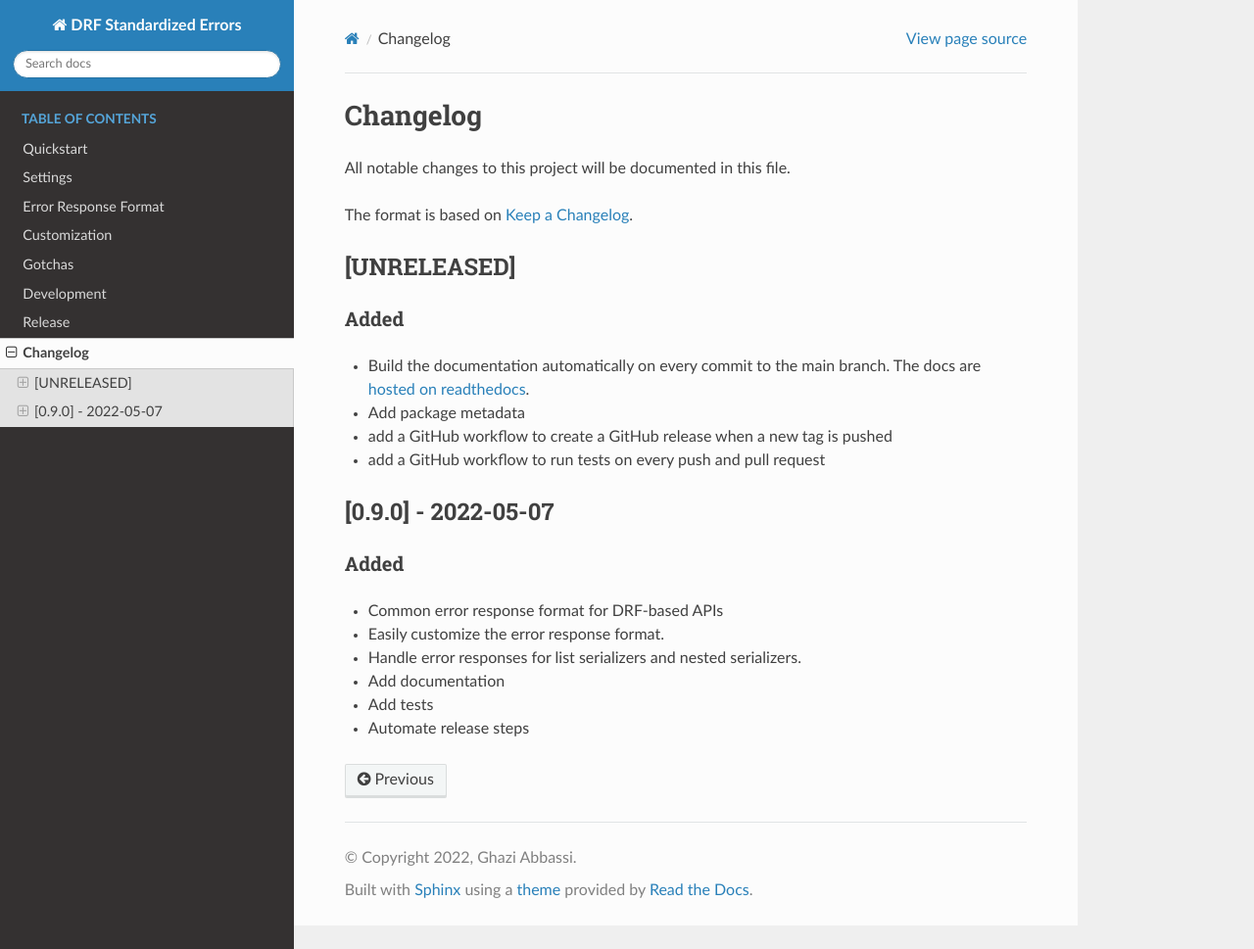
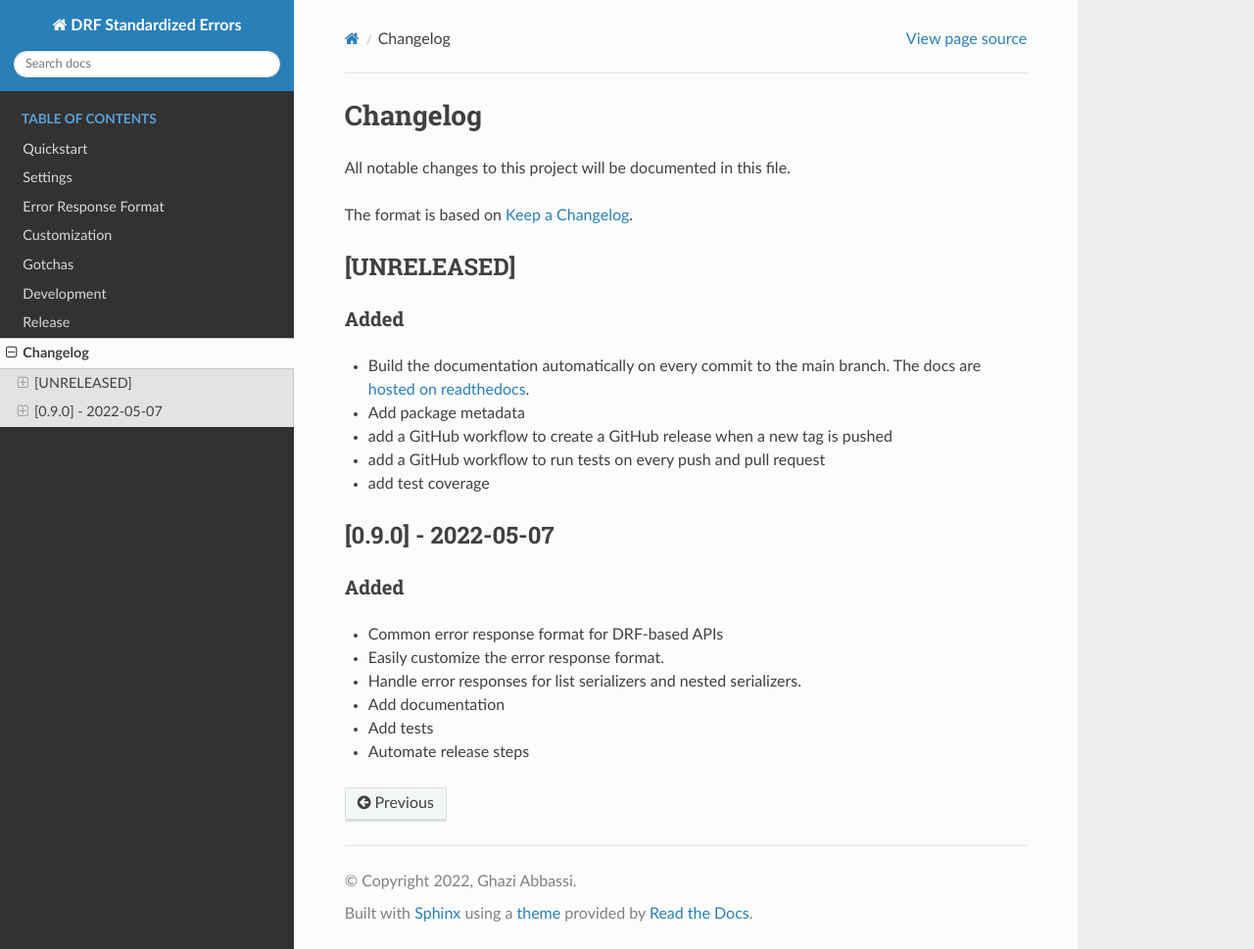
Before and after one commit to ghazi-git/drf-standardized-errors, a Sphinx documentation site: the page built from docs/changelog.md, in a window 1280 px wide and 969 px high. Shown: the whole window at 98% size. Built offline with Sphinx 7.4.7 and the Read the Docs theme 2.0.0, drawn with Linux system fonts in a browser that asks for light colours.

Commit message:
add test coverage to the project

```diff
--- a/docs/changelog.md
+++ b/docs/changelog.md
@@ -12,6 +12,7 @@ The format is based on [Keep a Changelog](https://keepachangelog.com/en/1.0.0/).
 - Add package metadata
 - add a GitHub workflow to create a GitHub release when a new tag is pushed
 - add a GitHub workflow to run tests on every push and pull request
+- add test coverage
 
 ## [0.9.0] - 2022-05-07
 ### Added
```
Also changed, not shown: 1 other file.
